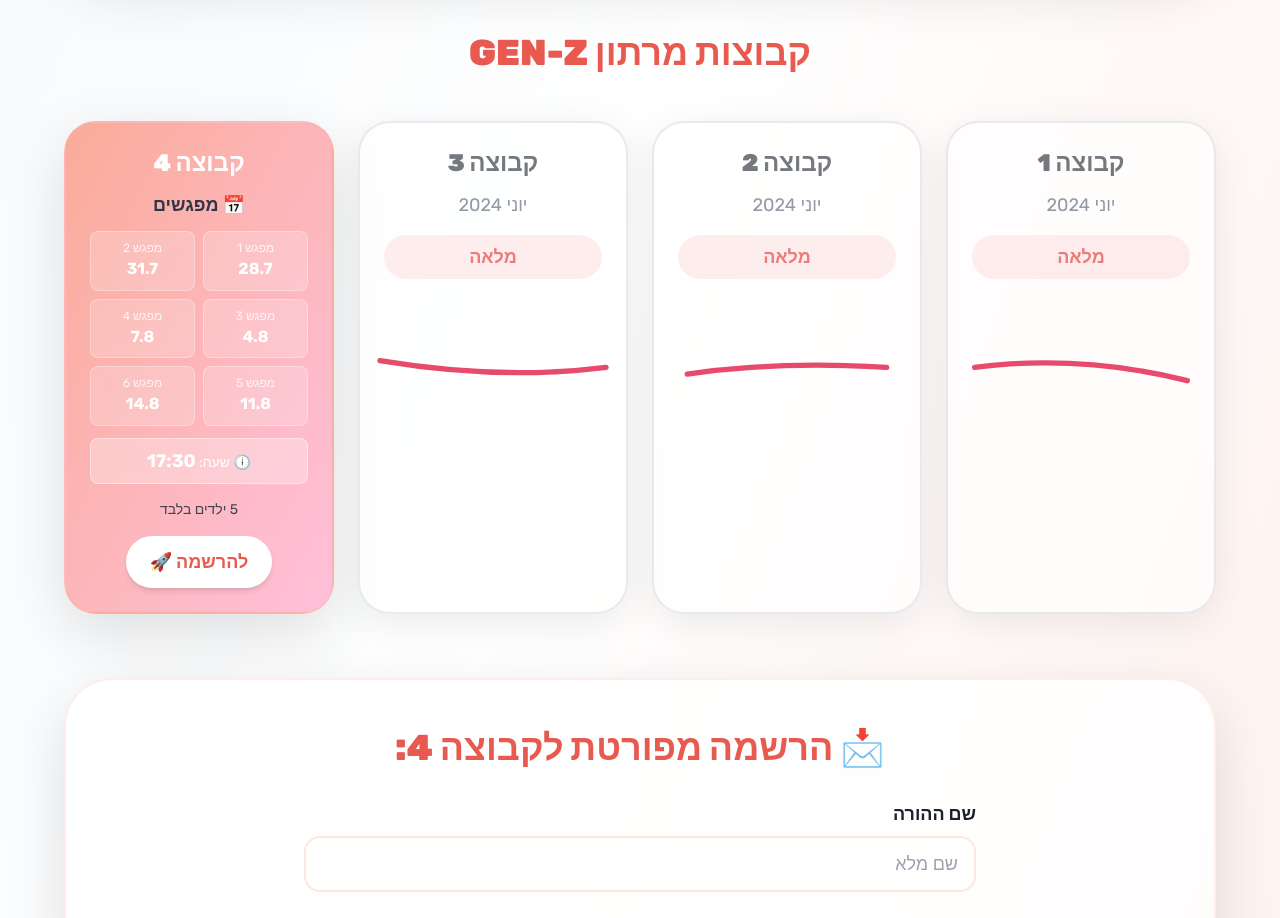
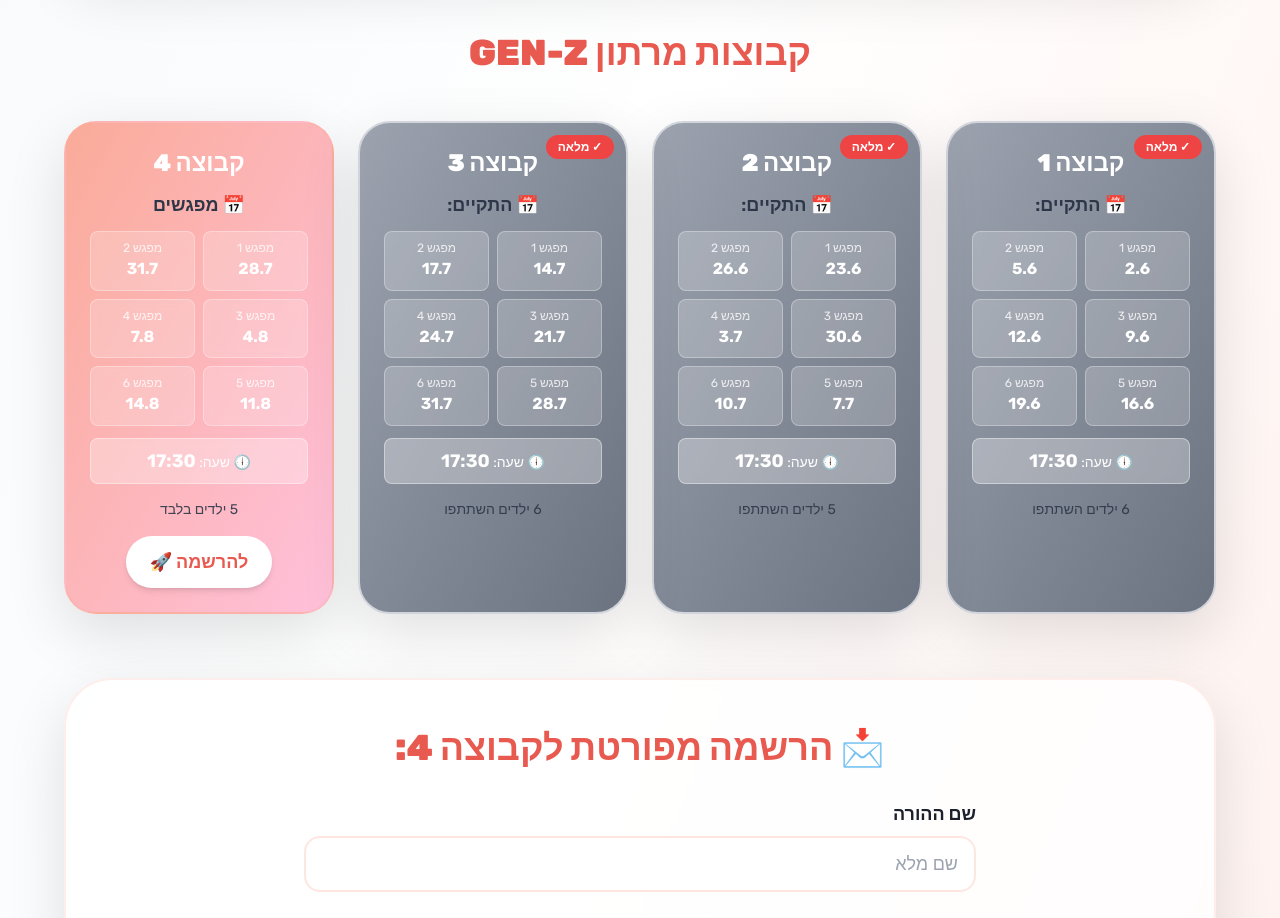
Before and after one commit to Idosegev23/marathon-5th, a Next.js app: page / in a window 1280 px wide. Shown: the part 9820-10738 px from the top of the page. Built offline with nearby package versions, Linux system fonts and the light colour scheme.

Commit message:
Fix dates for all groups - logical chronological order

```diff
--- a/src/components/RegistrationSection.tsx
+++ b/src/components/RegistrationSection.tsx
@@ -197,28 +197,50 @@ const RegistrationSection = () => {
               whileInView={{ opacity: 1, scale: 1 }}
               viewport={{ once: true }}
               transition={{ duration: 0.6, delay: 0.1 }}
-              className="relative bg-white/60 backdrop-blur-sm rounded-4xl p-6 shadow-soft border-2 border-gray-300/50 text-center"
+              className="bg-gradient-to-br from-gray-400 to-gray-500 text-white rounded-4xl p-6 shadow-soft-lg border-2 border-gray-300 text-center relative overflow-hidden"
             >
-              {/* קו מחיקה */}
-              <div className="absolute inset-0 flex items-center justify-center pointer-events-none">
-                <svg className="w-full h-full absolute" viewBox="0 0 200 150" fill="none">
-                  <path
-                    d="M20 75 Q100 65 180 85"
-                    stroke="#e11d48"
-                    strokeWidth="4"
-                    strokeLinecap="round"
-                    opacity="0.8"
-                  />
-                </svg>
+              {/* סטטוס מלאה */}
+              <div className="absolute top-3 right-3">
+                <div className="bg-red-500 text-white px-3 py-1 rounded-full text-xs font-bold flex items-center gap-1">
+                  ✓ מלאה
+                </div>
               </div>
 
-              <div className="opacity-60">
-                <h4 className="text-2xl font-black mb-3 text-darker">קבוצה 1</h4>
-                <p className="text-lg text-medium mb-4">יוני 2024</p>
-                <div className="bg-red-100 text-red-600 py-2 px-4 rounded-full text-lg font-bold">
-                  מלאה
+              <h4 className="text-2xl font-black mb-3">קבוצה 1</h4>
+              <div className="mb-4">
+                <p className="font-semibold text-lg mb-3">📅 התקיים:</p>
+                <div className="grid grid-cols-2 gap-2 mb-3">
+                  <div className="bg-white/20 backdrop-blur-sm rounded-lg p-2 text-center border border-white/30">
+                    <div className="text-xs opacity-80">מפגש 1</div>
+                    <div className="font-bold">2.6</div>
+                  </div>
+                  <div className="bg-white/20 backdrop-blur-sm rounded-lg p-2 text-center border border-white/30">
+                    <div className="text-xs opacity-80">מפגש 2</div>
+                    <div className="font-bold">5.6</div>
+                  </div>
+                  <div className="bg-white/20 backdrop-blur-sm rounded-lg p-2 text-center border border-white/30">
+                    <div className="text-xs opacity-80">מפגש 3</div>
+                    <div className="font-bold">9.6</div>
+                  </div>
+                  <div className="bg-white/20 backdrop-blur-sm rounded-lg p-2 text-center border border-white/30">
+                    <div className="text-xs opacity-80">מפגש 4</div>
+                    <div className="font-bold">12.6</div>
+                  </div>
+                  <div className="bg-white/20 backdrop-blur-sm rounded-lg p-2 text-center border border-white/30">
+                    <div className="text-xs opacity-80">מפגש 5</div>
+                    <div className="font-bold">16.6</div>
+                  </div>
+                  <div className="bg-white/20 backdrop-blur-sm rounded-lg p-2 text-center border border-white/30">
+                    <div className="text-xs opacity-80">מפגש 6</div>
+                    <div className="font-bold">19.6</div>
+                  </div>
+                </div>
+                <div className="bg-white/30 backdrop-blur-sm rounded-lg p-2 text-center border border-white/40">
+                  <span className="text-sm">🕕 שעה: </span>
+                  <span className="font-bold text-lg">17:30</span>
                 </div>
               </div>
+              <p className="text-sm opacity-90">6 ילדים השתתפו</p>
             </motion.div>
 
             {/* קבוצה 2 - מלאה */}
@@ -227,28 +249,50 @@ const RegistrationSection = () => {
               whileInView={{ opacity: 1, scale: 1 }}
               viewport={{ once: true }}
               transition={{ duration: 0.6, delay: 0.2 }}
-              className="relative bg-white/60 backdrop-blur-sm rounded-4xl p-6 shadow-soft border-2 border-gray-300/50 text-center"
+              className="bg-gradient-to-br from-gray-400 to-gray-500 text-white rounded-4xl p-6 shadow-soft-lg border-2 border-gray-300 text-center relative overflow-hidden"
             >
-              {/* קו מחיקה */}
-              <div className="absolute inset-0 flex items-center justify-center pointer-events-none">
-                <svg className="w-full h-full absolute" viewBox="0 0 200 150" fill="none">
-                  <path
-                    d="M25 80 Q95 70 175 75"
-                    stroke="#e11d48"
-                    strokeWidth="4"
-                    strokeLinecap="round"
-                    opacity="0.8"
-                  />
-                </svg>
+              {/* סטטוס מלאה */}
+              <div className="absolute top-3 right-3">
+                <div className="bg-red-500 text-white px-3 py-1 rounded-full text-xs font-bold flex items-center gap-1">
+                  ✓ מלאה
+                </div>
               </div>
 
-              <div className="opacity-60">
-                <h4 className="text-2xl font-black mb-3 text-darker">קבוצה 2</h4>
-                <p className="text-lg text-medium mb-4">יוני 2024</p>
-                <div className="bg-red-100 text-red-600 py-2 px-4 rounded-full text-lg font-bold">
-                  מלאה
+              <h4 className="text-2xl font-black mb-3">קבוצה 2</h4>
+              <div className="mb-4">
+                <p className="font-semibold text-lg mb-3">📅 התקיים:</p>
+                <div className="grid grid-cols-2 gap-2 mb-3">
+                  <div className="bg-white/20 backdrop-blur-sm rounded-lg p-2 text-center border border-white/30">
+                    <div className="text-xs opacity-80">מפגש 1</div>
+                    <div className="font-bold">23.6</div>
+                  </div>
+                  <div className="bg-white/20 backdrop-blur-sm rounded-lg p-2 text-center border border-white/30">
+                    <div className="text-xs opacity-80">מפגש 2</div>
+                    <div className="font-bold">26.6</div>
+                  </div>
+                  <div className="bg-white/20 backdrop-blur-sm rounded-lg p-2 text-center border border-white/30">
+                    <div className="text-xs opacity-80">מפגש 3</div>
+                    <div className="font-bold">30.6</div>
+                  </div>
+                  <div className="bg-white/20 backdrop-blur-sm rounded-lg p-2 text-center border border-white/30">
+                    <div className="text-xs opacity-80">מפגש 4</div>
+                    <div className="font-bold">3.7</div>
+                  </div>
+                  <div className="bg-white/20 backdrop-blur-sm rounded-lg p-2 text-center border border-white/30">
+                    <div className="text-xs opacity-80">מפגש 5</div>
+                    <div className="font-bold">7.7</div>
+                  </div>
+                  <div className="bg-white/20 backdrop-blur-sm rounded-lg p-2 text-center border border-white/30">
+                    <div className="text-xs opacity-80">מפגש 6</div>
+                    <div className="font-bold">10.7</div>
+                  </div>
+                </div>
+                <div className="bg-white/30 backdrop-blur-sm rounded-lg p-2 text-center border border-white/40">
+                  <span className="text-sm">🕕 שעה: </span>
+                  <span className="font-bold text-lg">17:30</span>
                 </div>
               </div>
+              <p className="text-sm opacity-90">5 ילדים השתתפו</p>
             </motion.div>
 
             {/* קבוצה 3 - מלאה */}
@@ -257,28 +301,50 @@ const RegistrationSection = () => {
               whileInView={{ opacity: 1, scale: 1 }}
               viewport={{ once: true }}
               transition={{ duration: 0.6, delay: 0.3 }}
-              className="relative bg-white/60 backdrop-blur-sm rounded-4xl p-6 shadow-soft border-2 border-gray-300/50 text-center"
+              className="bg-gradient-to-br from-gray-400 to-gray-500 text-white rounded-4xl p-6 shadow-soft-lg border-2 border-gray-300 text-center relative overflow-hidden"
             >
-              {/* קו מחיקה */}
-              <div className="absolute inset-0 flex items-center justify-center pointer-events-none">
-                <svg className="w-full h-full absolute" viewBox="0 0 200 150" fill="none">
-                  <path
-                    d="M15 70 Q105 85 185 75"
-                    stroke="#e11d48"
-                    strokeWidth="4"
-                    strokeLinecap="round"
-                    opacity="0.8"
-                  />
-                </svg>
+              {/* סטטוס מלאה */}
+              <div className="absolute top-3 right-3">
+                <div className="bg-red-500 text-white px-3 py-1 rounded-full text-xs font-bold flex items-center gap-1">
+                  ✓ מלאה
+                </div>
               </div>
 
-              <div className="opacity-60">
-                <h4 className="text-2xl font-black mb-3 text-darker">קבוצה 3</h4>
-                <p className="text-lg text-medium mb-4">יוני 2024</p>
-                <div className="bg-red-100 text-red-600 py-2 px-4 rounded-full text-lg font-bold">
-                  מלאה
+              <h4 className="text-2xl font-black mb-3">קבוצה 3</h4>
+              <div className="mb-4">
+                <p className="font-semibold text-lg mb-3">📅 התקיים:</p>
+                <div className="grid grid-cols-2 gap-2 mb-3">
+                  <div className="bg-white/20 backdrop-blur-sm rounded-lg p-2 text-center border border-white/30">
+                    <div className="text-xs opacity-80">מפגש 1</div>
+                    <div className="font-bold">14.7</div>
+                  </div>
+                  <div className="bg-white/20 backdrop-blur-sm rounded-lg p-2 text-center border border-white/30">
+                    <div className="text-xs opacity-80">מפגש 2</div>
+                    <div className="font-bold">17.7</div>
+                  </div>
+                  <div className="bg-white/20 backdrop-blur-sm rounded-lg p-2 text-center border border-white/30">
+                    <div className="text-xs opacity-80">מפגש 3</div>
+                    <div className="font-bold">21.7</div>
+                  </div>
+                  <div className="bg-white/20 backdrop-blur-sm rounded-lg p-2 text-center border border-white/30">
+                    <div className="text-xs opacity-80">מפגש 4</div>
+                    <div className="font-bold">24.7</div>
+                  </div>
+                  <div className="bg-white/20 backdrop-blur-sm rounded-lg p-2 text-center border border-white/30">
+                    <div className="text-xs opacity-80">מפגש 5</div>
+                    <div className="font-bold">28.7</div>
+                  </div>
+                  <div className="bg-white/20 backdrop-blur-sm rounded-lg p-2 text-center border border-white/30">
+                    <div className="text-xs opacity-80">מפגש 6</div>
+                    <div className="font-bold">31.7</div>
+                  </div>
+                </div>
+                <div className="bg-white/30 backdrop-blur-sm rounded-lg p-2 text-center border border-white/40">
+                  <span className="text-sm">🕕 שעה: </span>
+                  <span className="font-bold text-lg">17:30</span>
                 </div>
               </div>
+              <p className="text-sm opacity-90">6 ילדים השתתפו</p>
             </motion.div>
 
             {/* קבוצה 4 - פתוחה להרשמה */}
```
